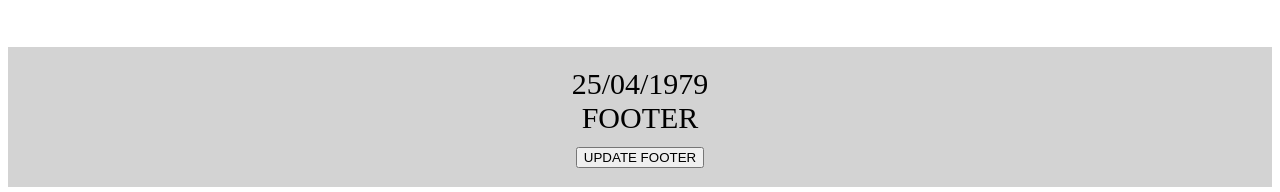
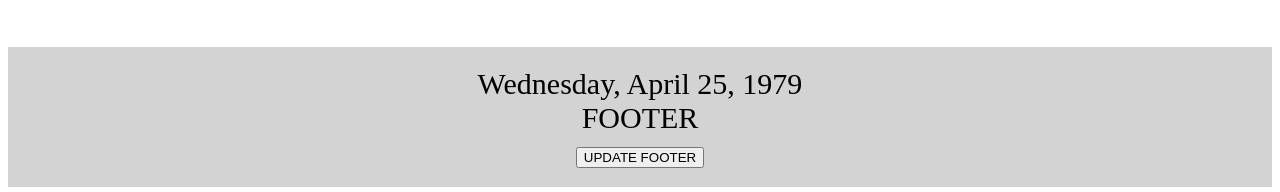
Before and after one commit to ecarpintero1979/RepositorioEjercicioAngular, an Angular app: page / in a window 1280 px wide. Shown: the part 625-817 px from the top of the page. Built offline with nearby package versions, Linux system fonts and the light colour scheme.

Commit message:
2 files modified

```diff
--- a/src/app/footer/footer.component.html
+++ b/src/app/footer/footer.component.html
@@ -1,5 +1,5 @@
 <div class="footer">
-  {{ fecha | date: 'dd/MM/yyyy' }}
+  {{ fecha | date: 'fullDate' }}
   <br />
   {{ footer }}
   <br />
```
Also changed, not shown: src/app/app.component.ts (line endings or trailing spaces).
